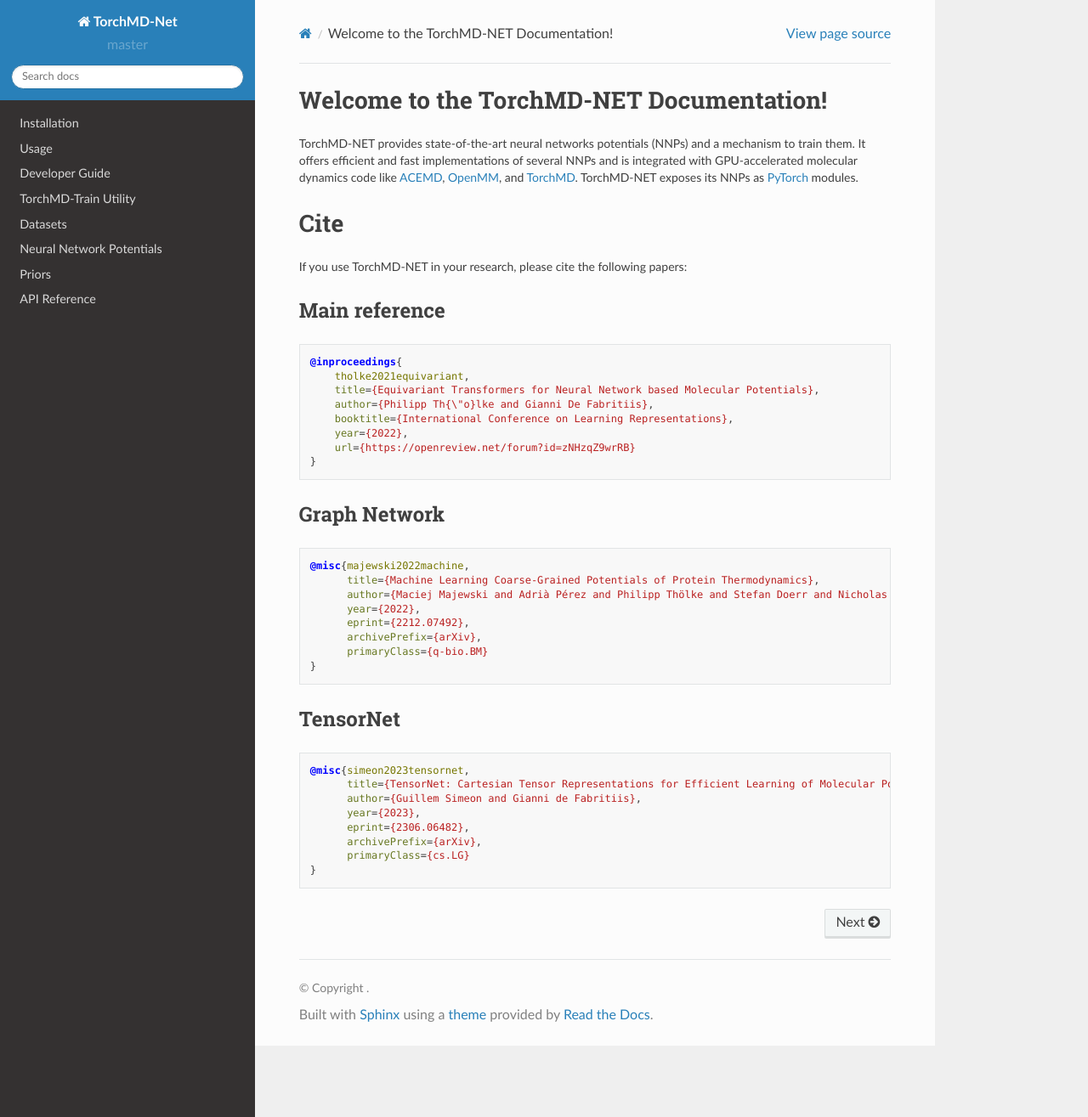
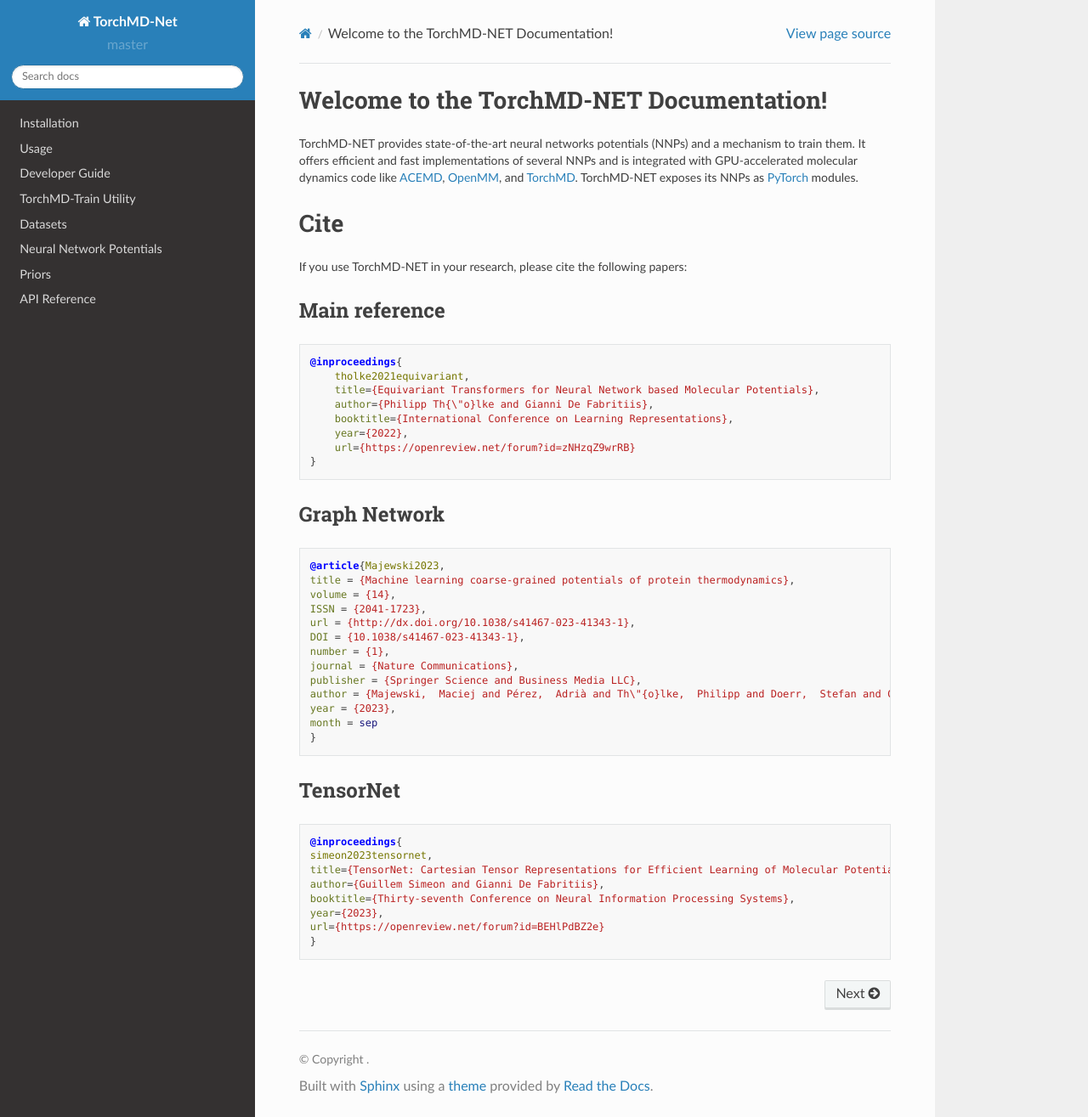
Before and after one commit to torchmd/torchmd-net, a Sphinx documentation site: the page built from docs/source/index.rst, in a window 1280 px wide and 1315 px high. Shown: the whole window at 85% size. Built offline with Sphinx 7.4.7 and the Read the Docs theme 2.0.0, drawn with Linux system fonts in a browser that asks for light colours.

Commit message:
Update index.rst

```diff
--- a/docs/source/index.rst
+++ b/docs/source/index.rst
@@ -23,32 +23,38 @@
         url={https://openreview.net/forum?id=zNHzqZ9wrRB}
     }
 
+
 Graph Network
 ~~~~~~~~~~~~~
 
 .. code-block:: bibtex
 
-    @misc{majewski2022machine,
-          title={Machine Learning Coarse-Grained Potentials of Protein Thermodynamics},
-          author={Maciej Majewski and Adrià Pérez and Philipp Thölke and Stefan Doerr and Nicholas E. Charron and Toni Giorgino and Brooke E. Husic and Cecilia Clementi and Frank Noé and Gianni De Fabritiis},
-          year={2022},
-          eprint={2212.07492},
-          archivePrefix={arXiv},
-          primaryClass={q-bio.BM}
-    }
+  @article{Majewski2023,
+  title = {Machine learning coarse-grained potentials of protein thermodynamics},
+  volume = {14},
+  ISSN = {2041-1723},
+  url = {http://dx.doi.org/10.1038/s41467-023-41343-1},
+  DOI = {10.1038/s41467-023-41343-1},
+  number = {1},
+  journal = {Nature Communications},
+  publisher = {Springer Science and Business Media LLC},
+  author = {Majewski,  Maciej and Pérez,  Adrià and Th\"{o}lke,  Philipp and Doerr,  Stefan and Charron,  Nicholas E. and Giorgino,  Toni and Husic,  Brooke E. and   Clementi,  Cecilia and Noé,  Frank and De Fabritiis,  Gianni},
+  year = {2023},
+  month = sep
+  }
 
 TensorNet
 ~~~~~~~~~
 
 .. code-block:: bibtex
 
-    @misc{simeon2023tensornet,
-          title={TensorNet: Cartesian Tensor Representations for Efficient Learning of Molecular Potentials},
-          author={Guillem Simeon and Gianni de Fabritiis},
-          year={2023},
-          eprint={2306.06482},
-          archivePrefix={arXiv},
-          primaryClass={cs.LG}
+    @inproceedings{
+    simeon2023tensornet,
+    title={TensorNet: Cartesian Tensor Representations for Efficient Learning of Molecular Potentials},
+    author={Guillem Simeon and Gianni De Fabritiis},
+    booktitle={Thirty-seventh Conference on Neural Information Processing Systems},
+    year={2023},
+    url={https://openreview.net/forum?id=BEHlPdBZ2e}
     }
 
 
```
